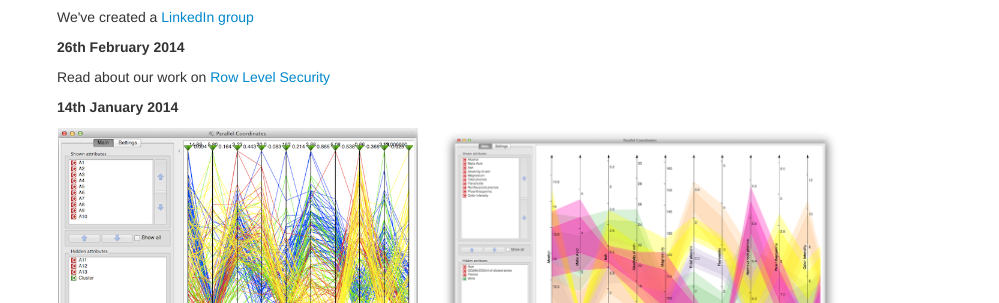
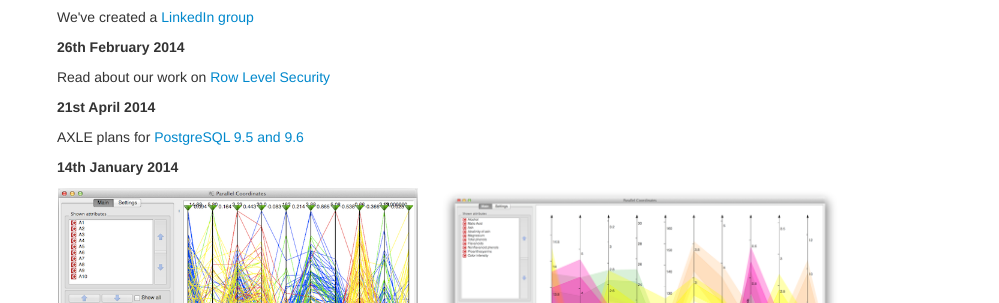
Before and after one commit to amenonsen/2ndq-axleproject.eu, a plain HTML site: page news.html in a window 1280 px wide. Shown: the part 143-446 px from the top of the page, 281-1280 px from the left. Drawn offline with Linux system fonts and the light colour scheme.

Commit message:
Add link to Hackers blog post

```diff
--- a/news.html
+++ b/news.html
@@ -71,6 +71,11 @@
     <p>Read about our work on <a href="http://blog.2ndquadrant.com/postgresql-row-security-overview">Row Level Security</a>
 
     <p>
+      <b>21st April 2014</b>
+
+    <p>AXLE plans for <a href="http://www.postgresql.org/message-id/CA+U5nM+AFftDf-8UaMoe7Z8W6Sx-2EjFvEHephKQ=doEQ2Y1nQ@mail.gmail.com">PostgreSQL 9.5 and 9.6</A>
+
+    <p>
       <b>14th January 2014</b>
       <table style=""><tr valign="bottom"><td align="center">
 	<p><a href="img/before.png"><img src="img/before.png" width="360" style="padding-bottom: 15; padding-right: 20px"><p></a></td><td>
```
